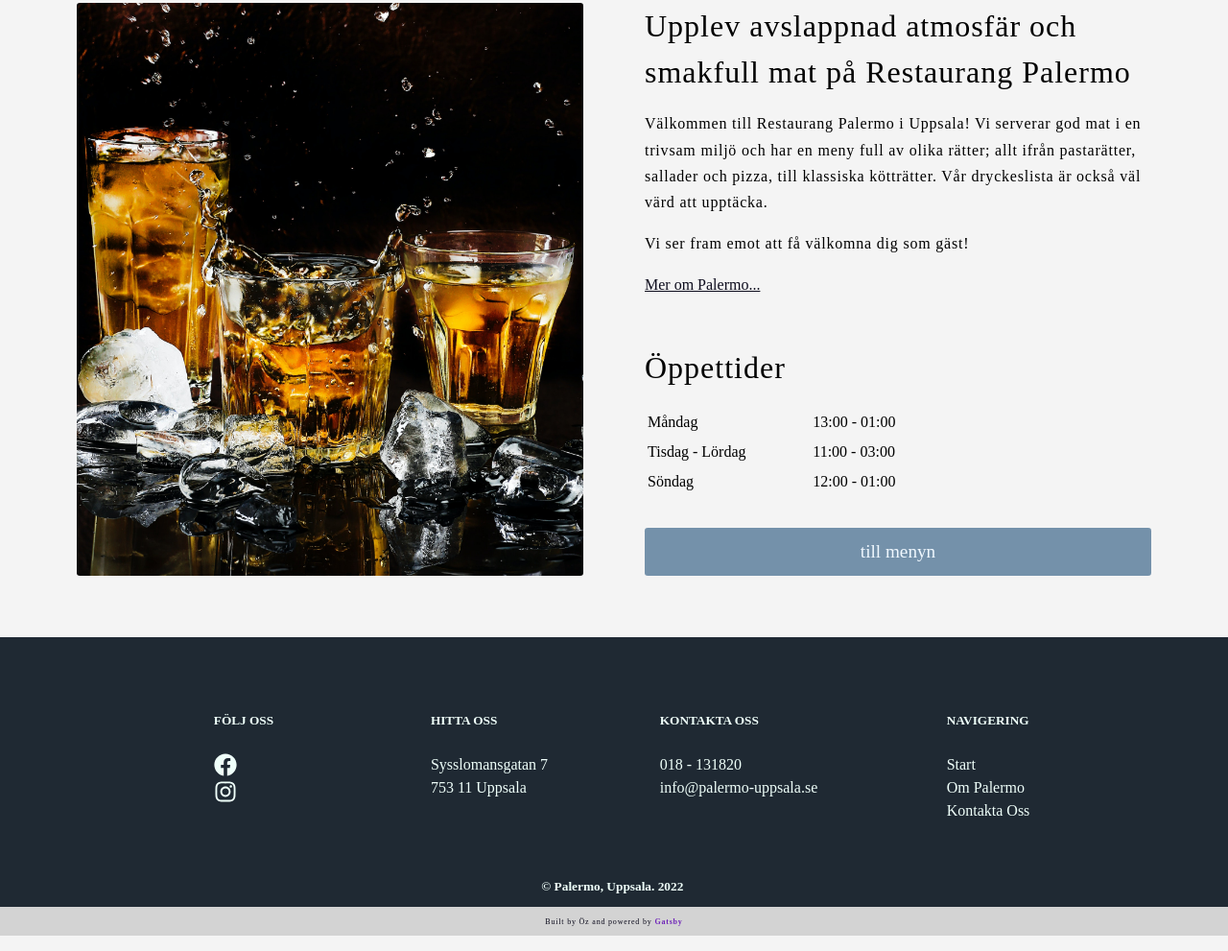
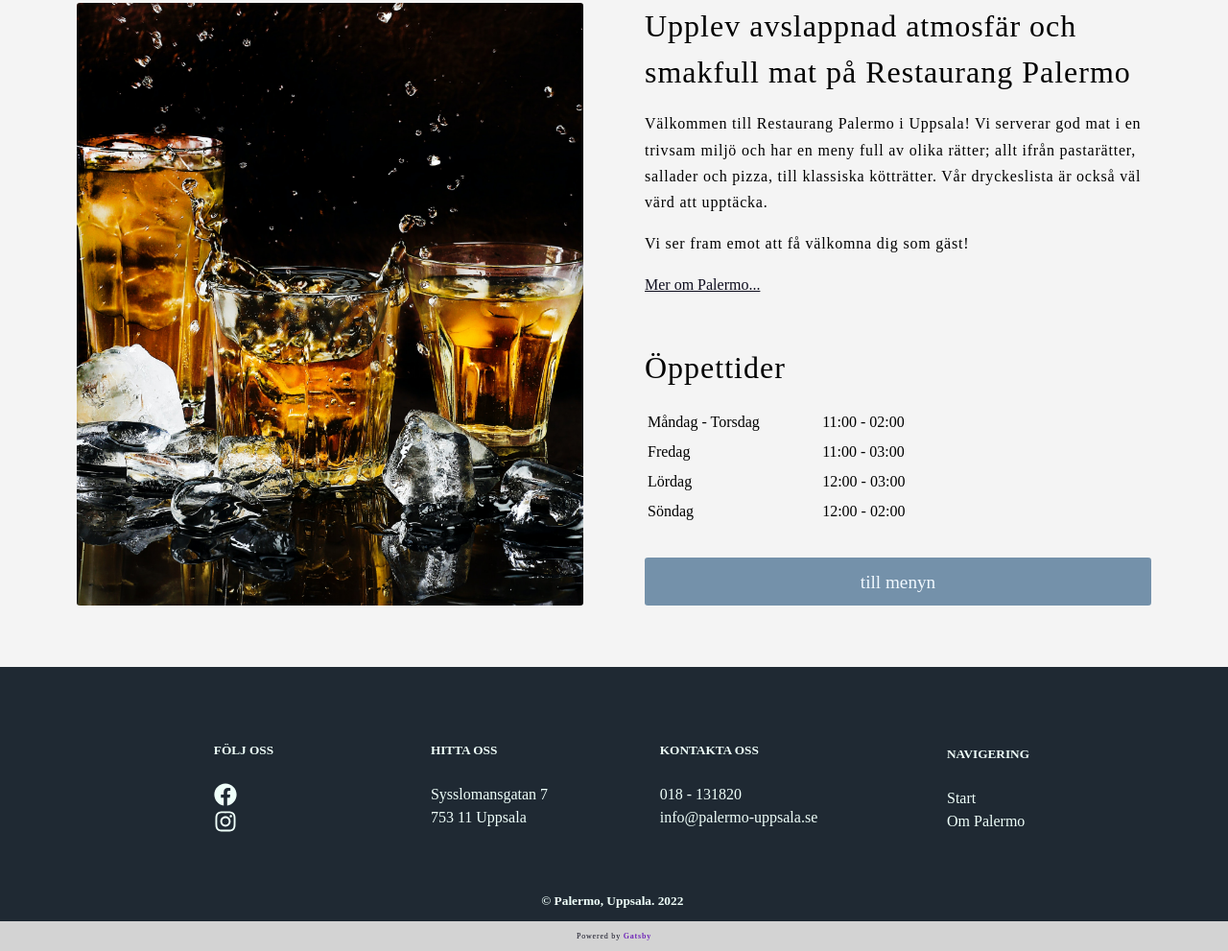
Before and after one commit to ozgurcoban/palermo, a Gatsby site: page / in a window 1280 px wide. Shown: the part 537-1528 px from the top of the page at 96% size. Built offline with nearby package versions, Linux system fonts and the light colour scheme; Gatsby itself is replaced by a stand-in of ours.

Commit message:
small layout and copy fixes

```diff
--- a/src/components/About.js
+++ b/src/components/About.js
@@ -28,16 +28,20 @@ const About = () => {
             <h3>Öppettider</h3>
             <Table style={{ width: '100%' }}>
               <tr>
-                <td>Måndag</td>
-                <td>13:00 - 01:00</td>
+                <td>Måndag - Torsdag</td>
+                <td>11:00 - 02:00</td>
               </tr>
               <tr>
-                <td>Tisdag - Lördag</td>
+                <td>Fredag</td>
                 <td>11:00 - 03:00</td>
               </tr>
               <tr>
+                <td>Lördag</td>
+                <td>12:00 - 03:00</td>
+              </tr>
+              <tr>
                 <td>Söndag</td>
-                <td>12:00 - 01:00</td>
+                <td>12:00 - 02:00</td>
               </tr>
             </Table>
           </div>
--- a/src/components/Footer.js
+++ b/src/components/Footer.js
@@ -59,9 +59,9 @@ export const Footer = () => {
               <li>
                 <FooterLink to='/om-palermo'>om palermo</FooterLink>
               </li>
-              <li>
+              {/* <li>
                 <FooterLink to='/kontakt'>kontakta oss</FooterLink>
-              </li>
+              </li> */}
             </FooterLinksItems>
           </FooterContactItems>
           <FooterLinksWrapper></FooterLinksWrapper>
@@ -71,7 +71,7 @@ export const Footer = () => {
         <WebsiteRights>
           © Palermo, Uppsala.&nbsp;{new Date().getFullYear()}&nbsp;
           <P>
-            Built by Öz and powered by
+            Powered by
             <OutboundLink href='https://www.gatsbyjs.com/' target='_blank'>
               &nbsp;Gatsby
             </OutboundLink>
--- a/src/pages/meny.js
+++ b/src/pages/meny.js
@@ -93,13 +93,9 @@ const PageHeaderCenter = styled.div`
 const PageContent = styled.div`
   width: 90vw;
   margin: 3rem auto;
-  max-width: 1120px;
+  max-width: 800px;
 
   p {
     margin-bottom: 2rem;
   }
-
-  @media screen and (min-width: ${({ theme }) => theme.sizes.mobile}) {
-    width: 90vw;
-  }
 `;
--- a/src/pages/om-palermo.js
+++ b/src/pages/om-palermo.js
@@ -14,7 +14,10 @@ const About = () => {
           </PageHeaderCenter>
         </PageHeader>
         <PageContent>
-          <h3>Historien om den där Palermo</h3>
+          <h3>
+            Upplev en kvarterkrogskänsla på Restaurang Palermo i Uppsala - med
+            en härlig blandning av gäster och rätter för alla smaker
+          </h3>
           <ColumnRow>
             <Column1>
               <StaticImage
```
